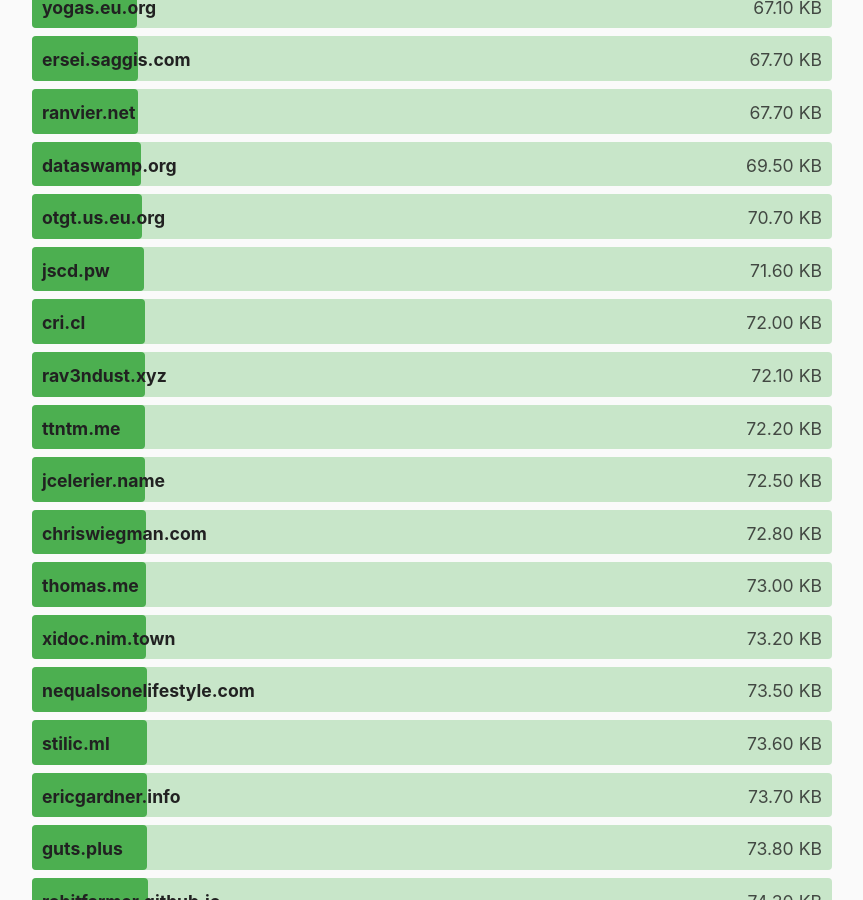
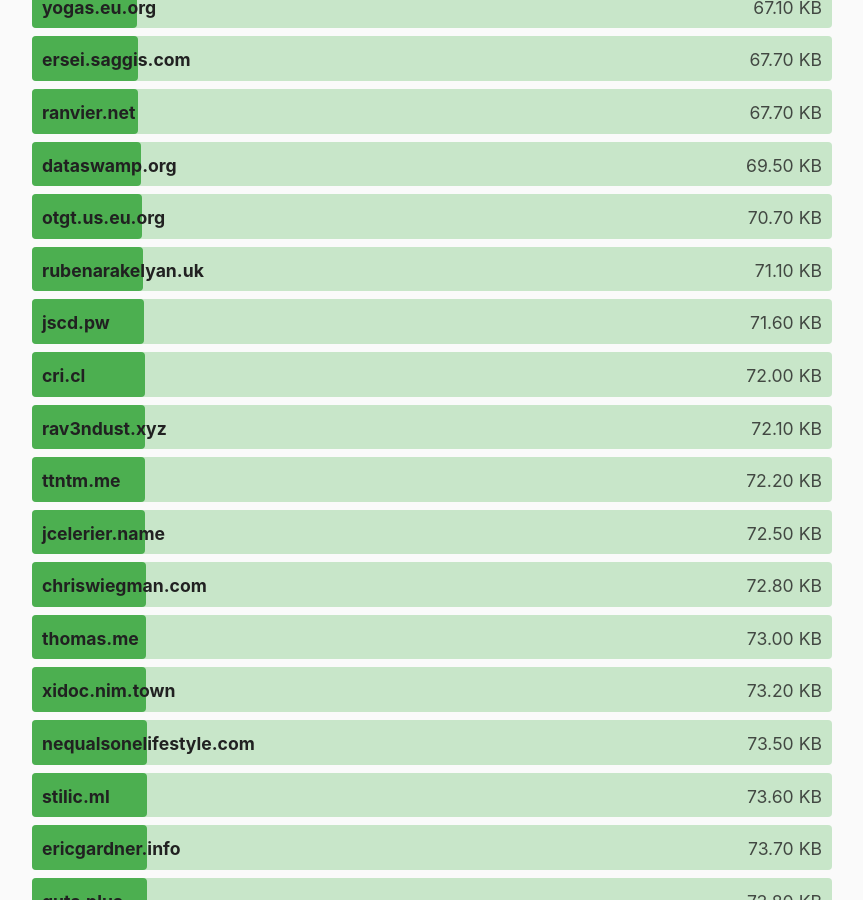
Before and after one commit to kevquirk/512kb.club, a Jekyll site: the page built from index.md, in a window 1280 px wide and 900 px high, scrolled down 13683 px. Shown: the whole window, without its empty margins (208-1071 px from the left). Built offline with Jekyll 4.4.1, drawn with Linux system fonts in a browser that asks for light colours.

Commit message:
Add rubenarakelyan.uk
Add rubenarakelyan.uk

GTMetrix Report: https://gtmetrix.com/reports/rubenarakelyan.uk/icELwqd0/

```diff
--- a/_data/sites.yml
+++ b/_data/sites.yml
@@ -1888,6 +1888,11 @@
   size: 89.4
   last_checked: 2022-05-03
 
+- domain: rubenarakelyan.uk
+  url: https://www.rubenarakelyan.uk/
+  size: 71.1
+  last_checked: 2022-06-21
+
 - domain: rutar.org
   url: https://rutar.org/
   size: 10.1
```
